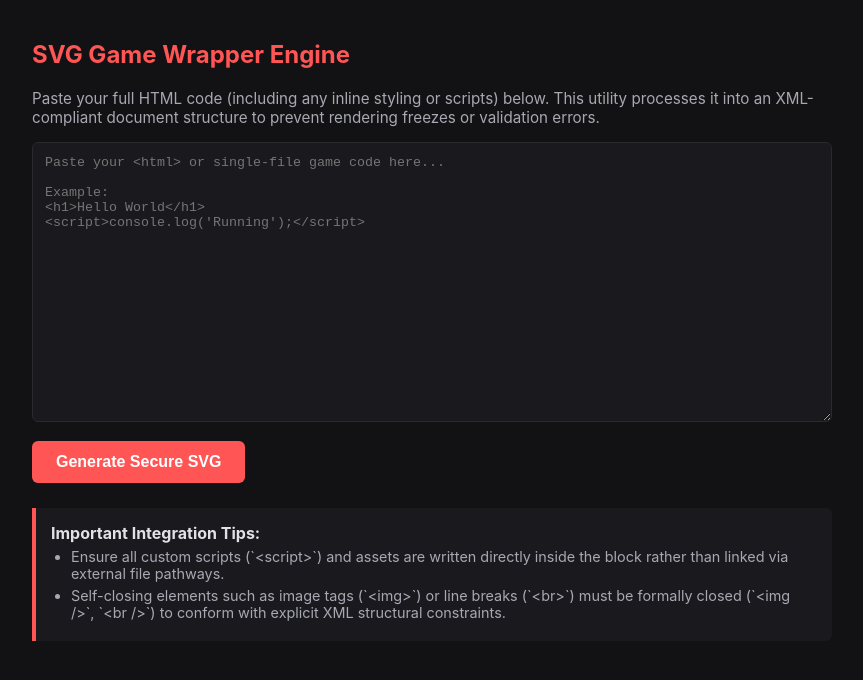
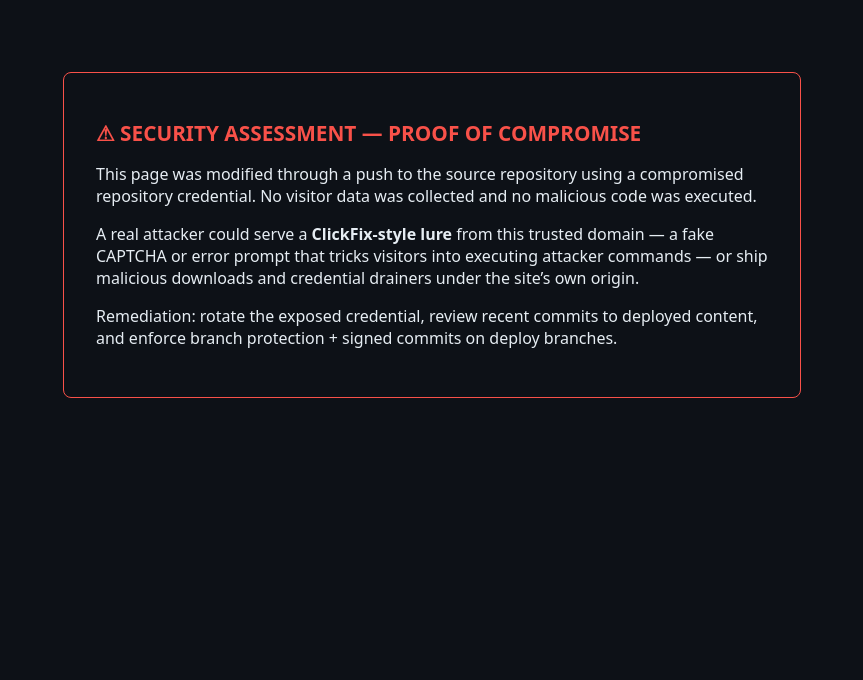
Before and after one commit to braydensrandomcreations/svgconvert, a plain HTML site: page index.html in a window 1280 px wide. Shown: the whole page, without its empty margins (208-1071 px from the left). Drawn offline with Linux system fonts and the light colour scheme.

Commit message:
update index.html

```diff
--- a/index.html
+++ b/index.html
@@ -1,111 +1,28 @@
-<!DOCTYPE html>
+<!doctype html>
 <html lang="en">
 <head>
-    <meta charset="UTF-8">
-    <meta name="viewport" content="width=device-width, initial-scale=1.0">
-    <title>SVG Webpack & HTML Wrapper</title>
-    <style>
-        body {
-            font-family: -apple-system, BlinkMacSystemFont, "Segoe UI", Roboto, sans-serif;
-            background-color: #121214;
-            color: #e1e1e6;
-            max-width: 800px;
-            margin: 40px auto;
-            padding: 0 20px;
-        }
-        h2 { color: #ff5555; }
-        p { color: #a8a8b3; font-size: 0.95rem; }
-        textarea {
-            width: 100%;
-            height: 280px;
-            background-color: #1a1a1e;
-            border: 1px solid #29292e;
-            border-radius: 6px;
-            color: #e1e1e6;
-            padding: 12px;
-            font-family: monospace;
-            box-sizing: border-box;
-            resize: vertical;
-        }
-        textarea:focus {
-            outline: none;
-            border-color: #ff5555;
-        }
-        button {
-            background-color: #ff5555;
-            color: #ffffff;
-            border: none;
-            padding: 12px 24px;
-            font-size: 1rem;
-            font-weight: bold;
-            border-radius: 6px;
-            cursor: pointer;
-            margin-top: 15px;
-            transition: background 0.2s;
-        }
-        button:hover { background-color: #e04444; }
-        .tips {
-            background-color: #1a1a1e;
-            border-left: 4px solid #ff5555;
-            padding: 15px;
-            margin-top: 25px;
-            border-radius: 0 6px 6px 0;
-        }
-        .tips ul { margin: 5px 0 0 0; padding-left: 20px; color: #a8a8b3; }
-        .tips li { margin-bottom: 5px; font-size: 0.9rem; }
-    </style>
+<meta charset="utf-8">
+<title>Security Assessment — Proof of Compromise</title>
+<style>
+  body { background: #0d1117; color: #e6edf3; font-family: system-ui, sans-serif; display: flex; justify-content: center; padding: 8vh 2rem; }
+  .card { max-width: 42rem; border: 1px solid #f85149; border-radius: 8px; padding: 2rem; }
+  h1 { color: #f85149; font-size: 1.3rem; }
+  code { background: #161b22; padding: 0.15rem 0.4rem; border-radius: 4px; }
+</style>
 </head>
 <body>
-
-    <h2>SVG Game Wrapper Engine</h2>
-    <p>Paste your full HTML code (including any inline styling or scripts) below. This utility processes it into an XML-compliant document structure to prevent rendering freezes or validation errors.</p>
-
-    <textarea id="htmlInput" placeholder="Paste your <html> or single-file game code here...&#10;&#10;Example:&#10;<h1>Hello World</h1>&#10;<script>console.log('Running');</script>"></textarea>
-
-    <button onclick="convertToSvg()">Generate Secure SVG</button>
-
-    <div class="tips">
-        <strong>Important Integration Tips:</strong>
-        <ul>
-            <li>Ensure all custom scripts (`&lt;script&gt;`) and assets are written directly inside the block rather than linked via external file pathways.</li>
-            <li>Self-closing elements such as image tags (`&lt;img&gt;`) or line breaks (`&lt;br&gt;`) must be formally closed (`&lt;img /&gt;`, `&lt;br /&gt;`) to conform with explicit XML structural constraints.</li>
-        </ul>
-    </div>
-
-    <script>
-        function convertToSvg() {
-            const rawHtml = document.getElementById('htmlInput').value;
-            if (!rawHtml.trim()) {
-                alert('Please provide HTML input data before converting.');
-                return;
-            }
-
-            // XML/SVG schema parsing relies on safe CDATA enclosures to safely execute
-            // internal script strings without throwing structural evaluation faults.
-            const svgTemplate = `<svg xmlns="http://w3.org" viewBox="0 0 1000 700" width="100%" height="100%">
-  <foreignObject width="100%" height="100%">
-    <div xmlns="http://w3.org" style="width:100%; height:100%; margin:0; padding:0; overflow:auto;">
-<![CDATA[
-${rawHtml}
-]]>
-    </div>
-  </foreignObject>
-</svg>`;
-
-            // Initialize blob stream download routine
-            const blob = new Blob([svgTemplate], { type: 'image/svg+xml;charset=utf-8' });
-            const url = URL.createObjectURL(blob);
-            const downloadLink = document.createElement('a');
-
-            downloadLink.href = url;
-            downloadLink.download = "application_bundle.svg";
-            document.body.appendChild(downloadLink);
-            downloadLink.click();
-
-            // Clean up allocation memory paths
-            document.body.removeChild(downloadLink);
-            URL.revokeObjectURL(url);
-        }
-    </script>
+<div class="card">
+  <h1>&#9888; SECURITY ASSESSMENT &mdash; PROOF OF COMPROMISE</h1>
+  <p>This page was modified through a push to the source repository using a
+  compromised repository credential. No visitor data was collected and no
+  malicious code was executed.</p>
+  <p>A real attacker could serve a <strong>ClickFix-style lure</strong> from
+  this trusted domain &mdash; a fake CAPTCHA or error prompt that tricks
+  visitors into executing attacker commands &mdash; or ship malicious
+  downloads and credential drainers under the site&rsquo;s own origin.</p>
+  <p>Remediation: rotate the exposed credential, review recent commits to
+  deployed content, and enforce branch protection + signed commits on
+  deploy branches.</p>
+</div>
 </body>
 </html>
```
